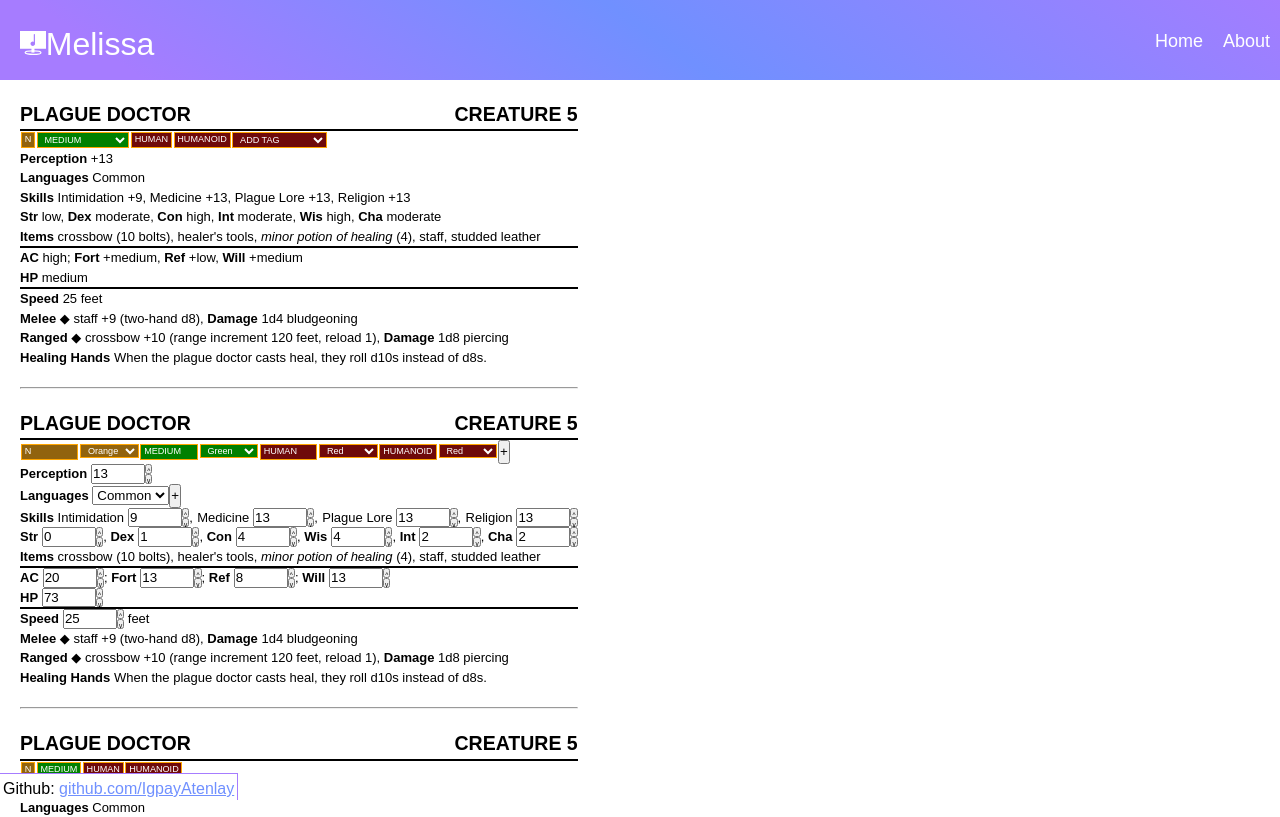
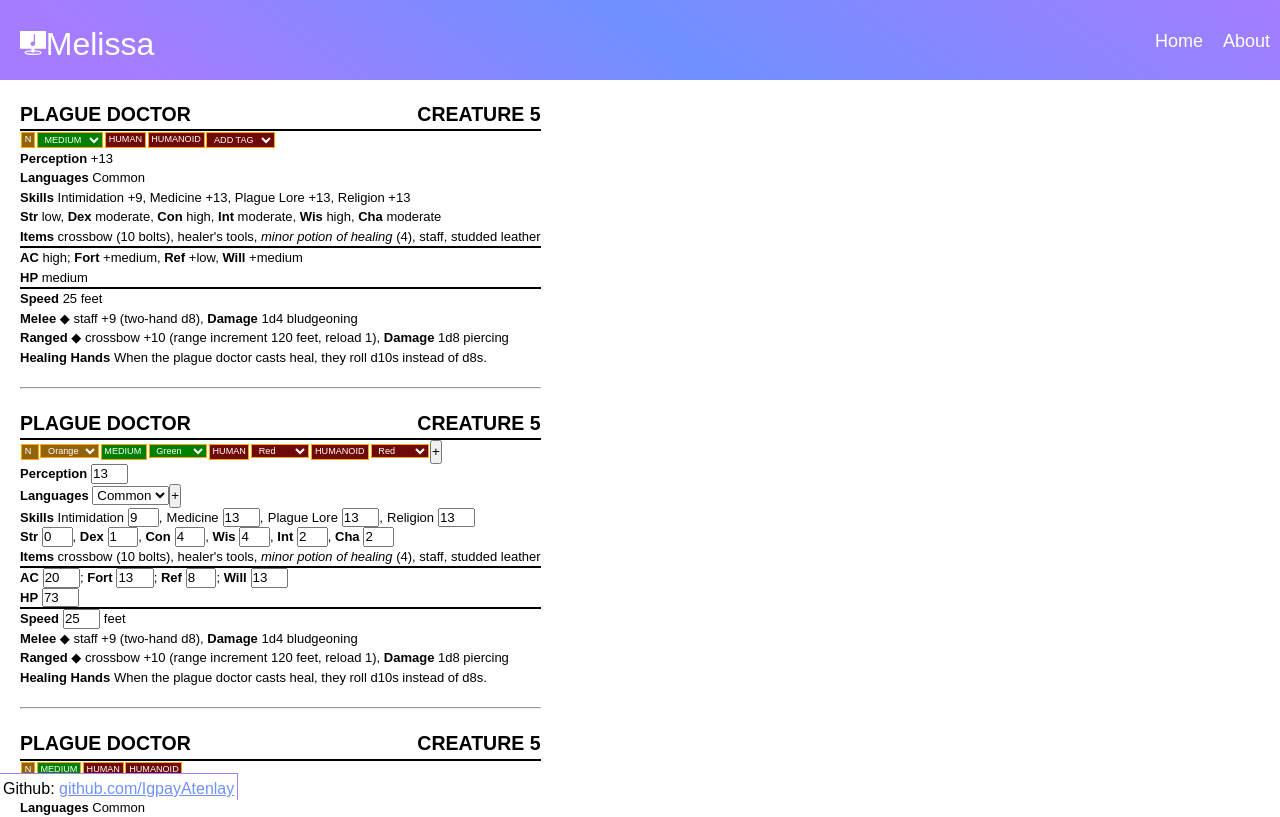
Before and after one commit to IgpayAtenlay/website, a React (Create React App) app in the folder client/: page /creatureCreator in a window 1280 px wide. Shown: the top 817 px of the page. Built offline with nearby package versions, Linux system fonts and the light colour scheme.

Commit message:
several input fields now have variable widths based on content

```diff
--- a/client/src/css/creatureCreator/autoForm.css
+++ b/client/src/css/creatureCreator/autoForm.css
@@ -39,6 +39,10 @@
     margin: 0.1em;
 }
 
+.autoForm .addTag {
+    width: 7.5em;
+}
+
 .autoForm .orange {
     background-color: rgb(145, 99, 14);
 }
--- a/client/src/pages/creatureCreator/autoForm/addTag.jsx
+++ b/client/src/pages/creatureCreator/autoForm/addTag.jsx
@@ -600,7 +600,7 @@ export default function AddTag() {
     }
 
     return (
-        <select class="red" value="add tag" onChange={handleChange}>
+        <select class="red addTag" value="add tag" onChange={handleChange}>
             <option value="add tag">ADD TAG</option>
             {traitOptions}
         </select>
--- a/client/src/pages/creatureCreator/autoForm/tags.jsx
+++ b/client/src/pages/creatureCreator/autoForm/tags.jsx
@@ -44,7 +44,7 @@ function Size(props) {
     }
 
     return (
-        <select class={props.color} id={props.id} value={props.text} onChange={handleChange}>
+        <select class={props.color} id={props.id} value={props.text} onChange={handleChange} style={{width: (props.text.length * 4 / 5 + 2.5) + "em"}} >
             {sizeOptions}
         </select>
     );
--- a/client/src/pages/creatureCreator/customForm/numberInput.jsx
+++ b/client/src/pages/creatureCreator/customForm/numberInput.jsx
@@ -27,44 +27,8 @@ export default function NumberInput(props) {
             }));
     }
 
-    function handleChangeUp(e) {
-        var value = location[name]
-        if (!isNaN(value)) {
-            if (value === "") {
-                value = factor;
-            } else {
-                value = parseInt(value);
-                value = Math.floor(value / factor) * factor + factor;
-            }
-            location[name] = value;
-            setCreature(prevCreature => ({
-                ...prevCreature,
-                name: prevCreature.name
-                }));
-        }
-    }
-
-    function handleChangeDown(e) {
-        var value = location[name]
-        if (!isNaN(value)) {
-            if (value === "") {
-                value = 0 - factor;
-            } else {
-                value = parseInt(value);
-                value = Math.ceil(value / factor) * factor - factor;
-            }
-            location[name] = value;
-            setCreature(prevCreature => ({
-                ...prevCreature,
-                name: prevCreature.name
-                }));
-        }
-    }
-
     return (<div className="numberInput">
         <label for={id}>{props.label}</label>
-        <input value={location[name]} onChange={handleChangeSet} id={id}/>
-        <button className="up" onClick={handleChangeUp}>^</button>
-        <button className="down" onClick={handleChangeDown}>v</button>
+        <input type="number" value={location[name]} onChange={handleChangeSet} id={id} step={factor} style={{width: (location[name].toString().length / 2 + 1.5) + "em"}}/>
     </div>)
 }
--- a/client/src/pages/creatureCreator/customForm/tags.jsx
+++ b/client/src/pages/creatureCreator/customForm/tags.jsx
@@ -76,10 +76,11 @@ function Tag(props) {
 
     return (
         <div>
-        <input class={props.color} id={props.id} onChange={handleChangeText} value={props.text.toUpperCase()} />
+            <input class={props.color} id={props.id} onChange={handleChangeText} value={props.text.toUpperCase()} style={{width: (props.text.length * 5 / 8 + 0.5) + "em"}} />
             <select class={props.color} id={props.id} value={props.color} onChange={handleChangeColor}>
                 {colorOptions}
                 <option value="delete">Delete</option>
             </select>
-    </div>);
+        </div>
+    );
 }
```
Lines whose indentation alone changed are shown as unchanged.
